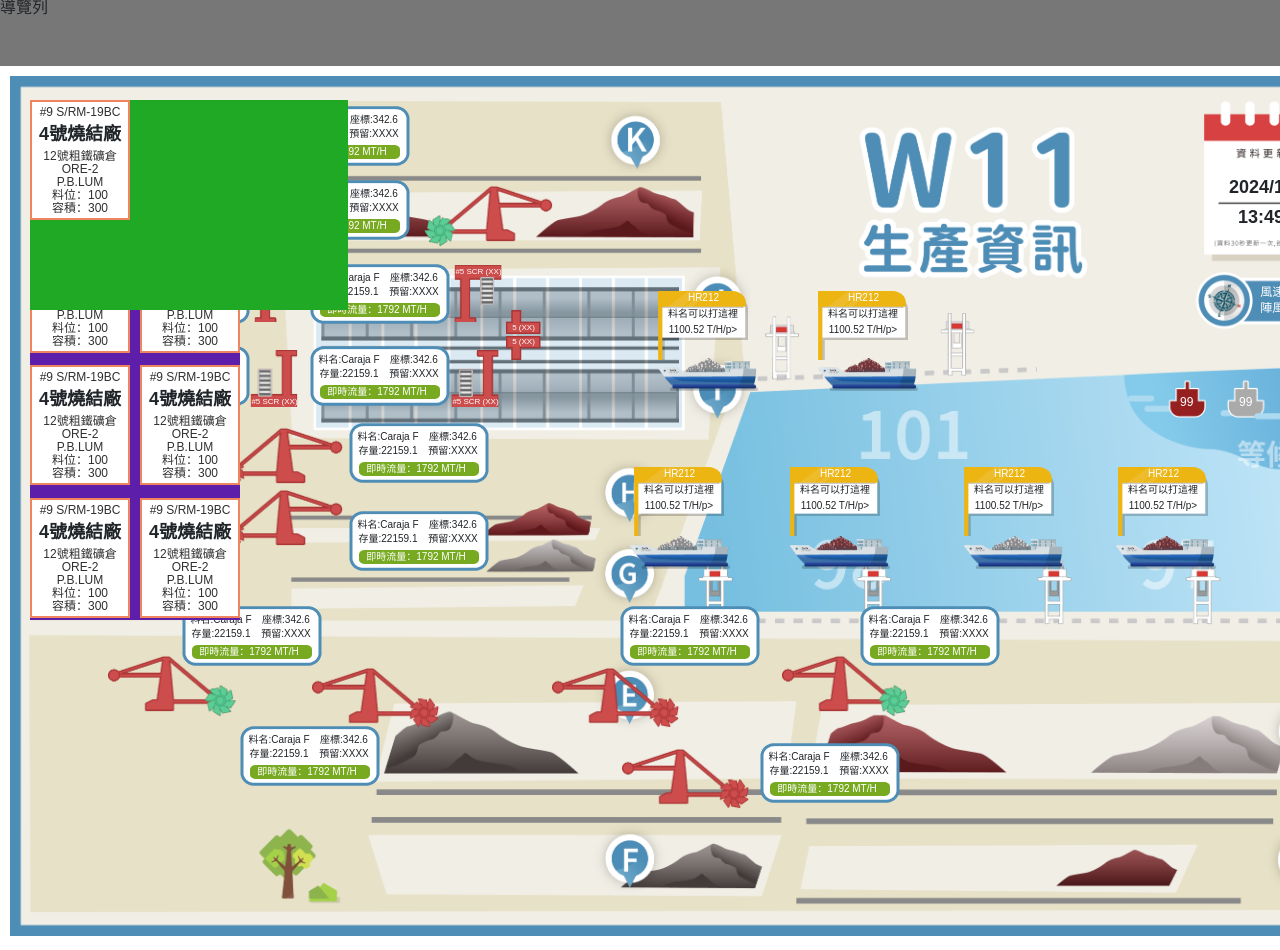
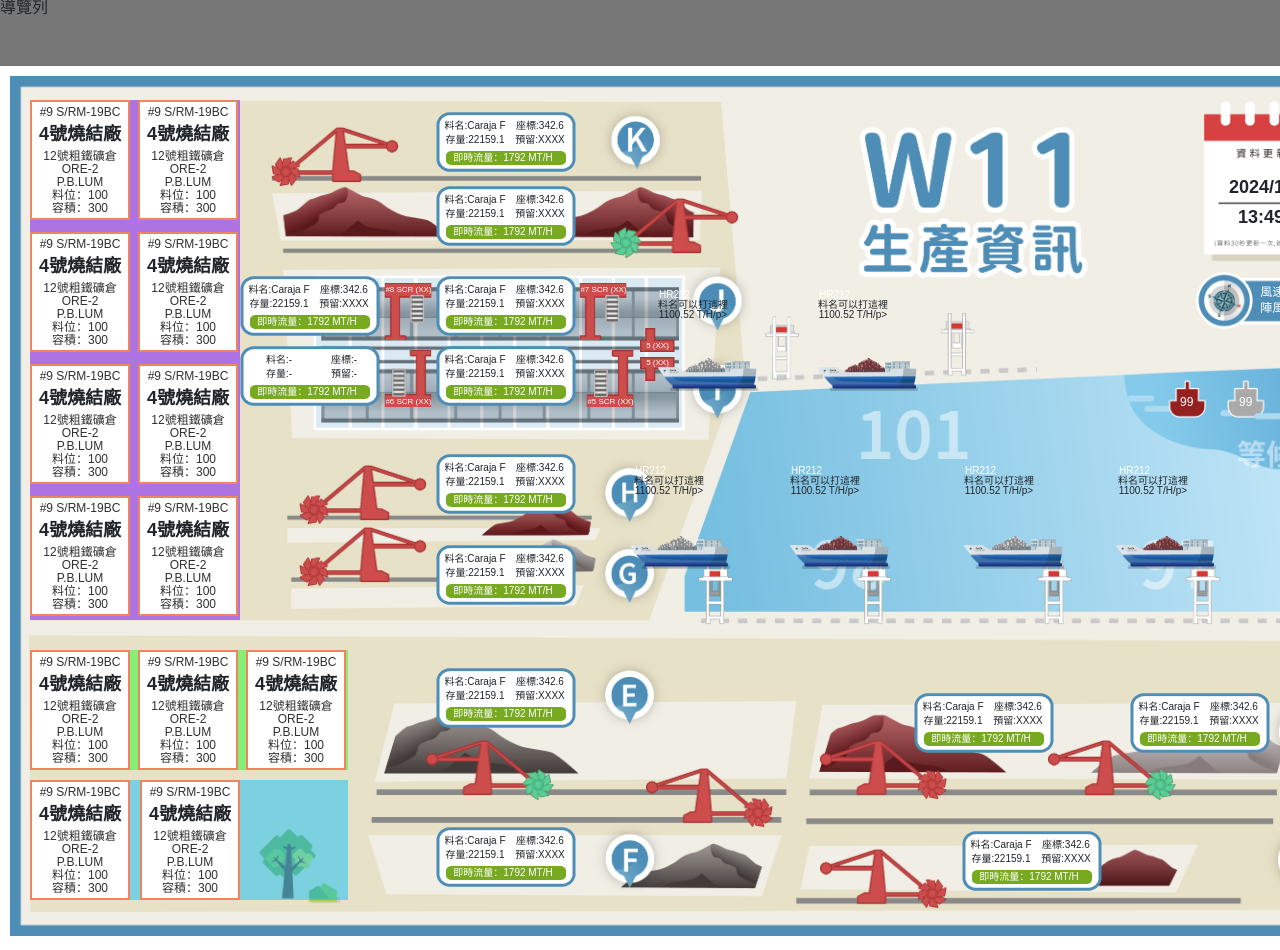
Before and after one commit to sarita645/w11, a plain HTML site: page index.html in a window 1280 px wide. Shown: the top 950 px of the page. Drawn offline with nearby package versions, Linux system fonts and the light colour scheme; a script that the page names is missing.

Commit message:
Add files via upload

```diff
--- a/css/_message.scss
+++ b/css/_message.scss
@@ -70,93 +70,93 @@
 
 
 
-.Reclaimer-K {
+.Reclaimer-sr-9 {
   position: absolute;
-  top: 30px;
-  left: 260px;
+  top: 36px;
+  left: 426px;
 }
 
-.Reclaimer-K2 {
+.Reclaimer-sr-8 {
   position: absolute;
-  top: 104px;
-  left: 260px;
+  top: 110px;
+  left: 426px;
 }
 
-.Reclaimer-J1 {
+.Reclaimer-scr-8 {
   position: absolute;
-  top: 188px;
-  left: 100px;
+  top: 200px;
+  left: 230px;
 }
 
 
-.Reclaimer-J2 {
+.Reclaimer-scr-7 {
   position: absolute;
-  top: 188px;
-  left: 300px;
+  top: 200px;
+  left: 426px;
 }
 
-.Reclaimer-I1 {
+.Reclaimer-scr-6 {
   position: absolute;
   top: 270px;
-  left: 100px;
+  left: 230px;
 }
 
 
-.Reclaimer-I2 {
+.Reclaimer-scr-5 {
   position: absolute;
   top: 270px;
-  left: 300px;
+  left: 426px;
 }
 
 
-.Reclaimer-H {
+.Reclaimer-sr-6A {
   position: absolute;
-  top: 347px;
-  left: 339px;
+  top: 378px;
+  left: 426px;
 }
 
-.Reclaimer-G {
+.Reclaimer-sr-5A {
   position: absolute;
-  top: 435px;
-  left: 339px;
+  top: 469px;
+  left: 426px;
 }
 
 
 
-.Reclaimer-E {
+.Reclaimer-sr-4B {
   position: absolute;
-  top: 530px;
-  left: 172px;
+  top: 592px;
+  left: 426px;
 }
 
 
-.Reclaimer-F {
+.Reclaimer-sr-4A {
   position: absolute;
-  top: 650px;
-  left: 230px;
+  top: 751px;
+  left: 426px;
 }
 
 
 
-.Reclaimer-A1 {
+.Reclaimer-sr-3B {
   position: absolute;
-  top: 530px;
-  left: 610px;
+  top: 617px;
+  left: 904px;
 }
 
 
-.Reclaimer-A2 {
+.Reclaimer-3A {
   position: absolute;
-  top: 530px;
-  left: 850px;
+  top: 617px;
+  left: 1120px;
 }
 
 
 
-.Reclaimer-B {
+.Reclaimer-sr-1B {
   position: absolute;
-  top: 667px;
-  left: 750px;
+  top: 755px;
+  left: 952px;
 }
 
 
@@ -173,81 +173,86 @@
 
 }
 
-.sr-K {
+.sr-9 {
   position: absolute;
-  top: 30px;
-  left: 120px;
+  top: 45px;
+  left: 256px;
 }
 
-.sr-K2 {
+.sr-8 {
   position: absolute;
-  top: 104px;
-  left: 410px;
+  top: 116px;
+  left: 596px;
 }
 
 
-.sr-H {
+.sr-6A {
   position: absolute;
-  top: 346px;
-  left: 200px;
+  top: 383px;
+  left: 284px;
 }
 
-.sr-G {
+.sr-5A {
   position: absolute;
-  top: 408px;
-  left: 200px;
+  top: 445px;
+  left: 284px;
 }
 
 
 
-.sr-E {
+.sr-4B {
   position: absolute;
-  top: 574px;
-  left: 96px;
+  top: 658px;
+  left: 414px;
 }
 
 
-.sr-F {
+.sr-4A {
   position: absolute;
-  top: 586px;
-  left: 300px;
+  top: 686px;
+  left: 634px;
 }
 
 
 
-.sr-A1 {
+.sr-3B {
   position: absolute;
-  top: 586px;
-  left: 540px;
+  top: 658px;
+  left: 808px;
 }
 
 
-.sr-A2 {
+.sr-3A {
   position: absolute;
-  top: 574px;
-  left: 770px;
+  top: 658px;
+  left: 1036px;
 }
 
-.sr-B {
+.sr-1B {
   position: absolute;
-  top: 667px;
-  left: 610px;
+  top: 767px;
+  left: 808px;
 }
 
 
+
+
+
+
+
 //港口的資料 (黃色旗子)
-.port {
+// .port {
 
-  width: 90px;
-  height: 70px;
-  background-image: url(../img/port.png);
-  background-repeat: no-repeat;
-  align-items: center;
-  display: flex;
-  flex-direction: column;
-  padding-top: 3px;
-  gap: 6px;
-}
+//   width: 90px;
+//   height: 70px;
+//   background-image: url(../img/port.png);
+//   background-repeat: no-repeat;
+//   align-items: center;
+//   display: flex;
+//   flex-direction: column;
+//   padding-top: 3px;
+//   gap: 6px;
+// }
 
 
 
@@ -482,18 +487,18 @@
 }
 
 
-.scr-I1 {
+.scr-6 {
 
   position: absolute;
   top: 274px;
-  left: 240px;
+  left: 374px;
 }
 
-.scr-I2 {
+.scr-5 {
 
   position: absolute;
   top: 274px;
-  left: 441px;
+  left: 576px;
 }
 
 
@@ -517,17 +522,17 @@
 }
 
 
-.scr-J1 {
+.scr-8 {
   position: absolute;
-  top: 189px;
-  left: 244px;
+  top: 207px;
+  left: 374px;
 }
 
 
-.scr-J2 {
+.scr-7 {
   position: absolute;
-  top: 189px;
-  left: 444px;
+  top: 207px;
+  left: 569px;
 
 }
 
@@ -579,15 +584,15 @@
 
 .tr-I {
   position: absolute;
-  top: 244px;
-  left: 496px;
+  top: 265px;
+  left: 630px;
 }
 
 
 .tr-J {
   position: absolute;
-  top: 218px;
-  left: 496px;
+  top: 236px;
+  left: 630px;
 }
 
 
@@ -620,11 +625,11 @@
   height: 520px;
   flex-direction: row;
   flex-wrap: wrap;
-  background-color: #5d1fa9;
+  background-color: #7300ff7d;
   position: absolute;
   top: 24px;
   left: 20px;
-  gap: 10px;
+  gap: 8px;
 
 
 }
@@ -635,90 +640,28 @@
 .infobox-group-2 {
   display: flex;
   width: 318px;
-  height: 210px;
+  height: 120px;
   flex-direction: row;
   flex-wrap: wrap;
-  background-color: #1fa924;
+  background-color: #00ff086b;
   position: absolute;
-  top: 24px;
+  top: 574px;
+  left: 20px;
+  gap: 8px;
+}
+
+.infobox-group-3 {
+  display: flex;
+  width: 318px;
+  height: 120px;
+  flex-direction: row;
+  flex-wrap: wrap;
+  background-color: #00bfff77;
+  position: absolute;
+  top: 704px;
   left: 20px;
   gap: 10px;
 }
-
-// .infobox-group {
-//   padding: 10px;
-//   display: flex;
-//   flex-direction: row;
-//   gap: 3px;
-// }
-
-
-// .infobox {
-//   width: 132px;
-//   height: 126px;
-//   background-color: rgb(255, 255, 255);
-//   border: 2px solid #4E8DB6;
-//   /* 設置 實線框線 */
-
-
-//   padding: 6px;
-//   display: flex;
-//   gap: 10px;
-//   flex-direction: column;
-
-//   .details {
-//     display: flex;
-//     flex-direction: column;
-//     gap: 2px;
-//   }
-// }
-
-
-
-
-
-// .infobox-2 {
-//   width: 120px;
-//   height: 90px;
-//   background-color: rgb(175, 32, 32);
-//   border: 2px solid #4E8DB6;
-//   display: flex;
-//   justify-content: flex-start;
-
-//   align-items: center;
-//   gap: 6px;
-//   background-image: url(../img/w11_高爐bg.png);
-//   background-size: cover;
-
-
-
-
-
-//   .position {
-//     width: 30px;
-//     height: 100%;
-//     background-color: #4E8DB6;
-//     writing-mode: vertical-rl;
-//     /* 垂直顯示，從右到左 */
-//     text-orientation: upright;
-//     /* 使數字和拉丁字母保持水平 */
-
-
-//   }
-
-
-//   .details {
-//     display: flex;
-//     gap: 4px;
-//     flex-direction: column;
-//   }
-// }
-
-
-
-
-
-
 
 
 
--- a/index.html
+++ b/index.html
@@ -91,10 +91,10 @@
 
 
         <!-- K區 -->
-        <div class="sr sr-K">
+        <div class="sr sr-9">
           <img src="./img/sr-L(240910).gif" alt="">
         </div>
-        <div class="flow Reclaimer-K">
+        <div class="flow Reclaimer-sr-9">
           <div class="flow-group">
             <p class="txt-10-B">料名:Caraja F</p>
             <p class="txt-10-B">座標:342.6</p>
@@ -105,10 +105,10 @@
           </div>
           <p class="txt-10-B-fff flow-111">即時流量：1792 MT/H</p>
         </div>
-        <div class="sr sr-K2">
+        <div class="sr sr-8">
           <img src="./img/sr-L(240910)-ch.gif" alt="">
         </div>
-        <div class="flow Reclaimer-K2">
+        <div class="flow Reclaimer-sr-8">
           <div class="flow-group">
             <p class="txt-10-B">料名:Caraja F</p>
             <p class="txt-10-B">座標:342.6</p>
@@ -130,10 +130,10 @@
           <p class="txt-8-B-fff">5 (XX)</p>
         </dir>
 
-        <div class="scr-02 scr-J1">
-          <p class="txt-8-B-fff">#5 SCR (XX)</p>
+        <div class="scr-02 scr-8">
+          <p class="txt-8-B-fff">#8 SCR (XX)</p>
         </div>
-        <div class="flow Reclaimer-J1">
+        <div class="flow Reclaimer-scr-8">
           <div class="flow-group">
             <p class="txt-10-B">料名:Caraja F</p>
             <p class="txt-10-B">座標:342.6</p>
@@ -145,10 +145,10 @@
           <p class="txt-10-B-fff flow-111">即時流量：1792 MT/H</p>
         </div>
 
-        <div class="scr-02 scr-J2">
-          <p class="txt-8-B-fff">#5 SCR (XX)</p>
+        <div class="scr-02 scr-7">
+          <p class="txt-8-B-fff">#7 SCR (XX)</p>
         </div>
-        <div class="flow Reclaimer-J2">
+        <div class="flow Reclaimer-scr-7">
           <div class="flow-group">
             <p class="txt-10-B">料名:Caraja F</p>
             <p class="txt-10-B">座標:342.6</p>
@@ -167,10 +167,10 @@
         <dir class="tr-01 tr-I">
           <p class="txt-8-B-fff">5 (XX)</p>
         </dir>
-        <div class="scr-01-a scr-I1">
-          <p class="txt-8-B-fff">#5 SCR (XX)</p>
+        <div class="scr-01-a scr-6">
+          <p class="txt-8-B-fff">#6 SCR (XX)</p>
         </div>
-        <div class="flow Reclaimer-I1">
+        <div class="flow Reclaimer-scr-6">
           <div class="flow-group">
             <p class="txt-10-B">料名:-</p>
             <p class="txt-10-B">座標:-</p>
@@ -182,10 +182,10 @@
           <p class="txt-10-B-fff flow-111">即時流量：1792 MT/H</p>
         </div>
 
-        <div class="scr-01-b scr-I2">
+        <div class="scr-01-b scr-5">
           <p class="txt-8-B-fff">#5 SCR (XX)</p>
         </div>
-        <div class="flow Reclaimer-I2">
+        <div class="flow Reclaimer-scr-5">
           <div class="flow-group">
             <p class="txt-10-B">料名:Caraja F</p>
             <p class="txt-10-B">座標:342.6</p>
@@ -201,10 +201,10 @@
 
 
         <!-- H區 -->
-        <div class="sr sr-H">
+        <div class="sr sr-6A">
           <img src="./img/sr-L(240910).gif" alt="">
         </div>
-        <div class="flow Reclaimer-H">
+        <div class="flow Reclaimer-sr-6A">
           <div class="flow-group">
             <p class="txt-10-B">料名:Caraja F</p>
             <p class="txt-10-B">座標:342.6</p>
@@ -217,10 +217,10 @@
         </div>
 
         <!-- G區 -->
-        <div class="sr sr-G">
+        <div class="sr sr-5A">
           <img src="./img/sr-L(240910).gif" alt="">
         </div>
-        <div class="flow Reclaimer-G">
+        <div class="flow Reclaimer-sr-5A">
           <div class="flow-group">
             <p class="txt-10-B">料名:Caraja F</p>
             <p class="txt-10-B">座標:342.6</p>
@@ -235,10 +235,10 @@
 
 
         <!-- E區 -->
-        <div class="sr sr-E">
+        <div class="sr sr-4B">
           <img src="./img/sr-R(240910)-ch.gif" alt="">
         </div>
-        <div class="flow Reclaimer-E">
+        <div class="flow Reclaimer-sr-4B">
           <div class="flow-group">
             <p class="txt-10-B">料名:Caraja F</p>
             <p class="txt-10-B">座標:342.6</p>
@@ -252,10 +252,10 @@
 
 
         <!-- F區 -->
-        <div class="sr sr-F">
+        <div class="sr sr-4A">
           <img src="./img/sr-R(240910).gif" alt="">
         </div>
-        <div class="flow Reclaimer-F">
+        <div class="flow Reclaimer-sr-4A">
           <div class="flow-group">
             <p class="txt-10-B">料名:Caraja F</p>
             <p class="txt-10-B">座標:342.6</p>
@@ -269,10 +269,10 @@
 
 
         <!-- A區 -->
-        <div class="sr sr-A1">
+        <div class="sr sr-3B">
           <img src="./img/sr-R(240910).gif" alt="">
         </div>
-        <div class="flow Reclaimer-A1">
+        <div class="flow Reclaimer-sr-3B">
           <div class="flow-group">
             <p class="txt-10-B">料名:Caraja F</p>
             <p class="txt-10-B">座標:342.6</p>
@@ -285,10 +285,10 @@
         </div>
 
 
-        <div class="sr sr-A2">
+        <div class="sr sr-3A">
           <img src="./img/sr-R(240910)-ch.gif" alt="">
         </div>
-        <div class="flow Reclaimer-A2">
+        <div class="flow Reclaimer-3A">
           <div class="flow-group">
             <p class="txt-10-B">料名:Caraja F</p>
             <p class="txt-10-B">座標:342.6</p>
@@ -304,10 +304,10 @@
 
         <!-- B區 -->
 
-        <div class="sr sr-B">
+        <div class="sr sr-1B">
           <img src="./img/sr-R(240910).gif" alt="">
         </div>
-        <div class="flow Reclaimer-B">
+        <div class="flow Reclaimer-sr-1B">
           <div class="flow-group">
             <p class="txt-10-B">料名:Caraja F</p>
             <p class="txt-10-B">座標:342.6</p>
@@ -587,8 +587,97 @@
         </div>
 
 
+        <div class="infobox">
+          <div class="txt-12-N ">
+            <span>#9 S/R</span>
+            <span>M-19BC</span>
+          </div>
+          <p class="txt-18-B-N">4號燒結廠</p>
+          <div class="txt-12-N infobox-below">
+
+
+            <p>12號粗鐵礦倉</p>
+            <p>ORE-2</p>
+            <p>P.B.LUM</p>
+            <p>料位：100</p>
+            <p>容積：300</p>
+
+          </div>
+
+
+        </div>
+
+
+        <div class="infobox">
+          <div class="txt-12-N ">
+            <span>#9 S/R</span>
+            <span>M-19BC</span>
+          </div>
+          <p class="txt-18-B-N">4號燒結廠</p>
+          <div class="txt-12-N infobox-below">
+
+
+            <p>12號粗鐵礦倉</p>
+            <p>ORE-2</p>
+            <p>P.B.LUM</p>
+            <p>料位：100</p>
+            <p>容積：300</p>
+
+          </div>
+
+
+        </div>
+
       </div>
 
+
+      <div class="infobox-group-3">
+
+
+        <div class="infobox">
+          <div class="txt-12-N ">
+            <span>#9 S/R</span>
+            <span>M-19BC</span>
+          </div>
+          <p class="txt-18-B-N">4號燒結廠</p>
+          <div class="txt-12-N infobox-below">
+
+
+            <p>12號粗鐵礦倉</p>
+            <p>ORE-2</p>
+            <p>P.B.LUM</p>
+            <p>料位：100</p>
+            <p>容積：300</p>
+
+          </div>
+
+
+        </div>
+
+
+
+        <div class="infobox">
+          <div class="txt-12-N ">
+            <span>#9 S/R</span>
+            <span>M-19BC</span>
+          </div>
+          <p class="txt-18-B-N">4號燒結廠</p>
+          <div class="txt-12-N infobox-below">
+
+
+            <p>12號粗鐵礦倉</p>
+            <p>ORE-2</p>
+            <p>P.B.LUM</p>
+            <p>料位：100</p>
+            <p>容積：300</p>
+
+          </div>
+
+
+        </div>
+
+
+      </div>
 
     </div>
 
```
Also changed, not shown: css/main.css, 1 other file.
